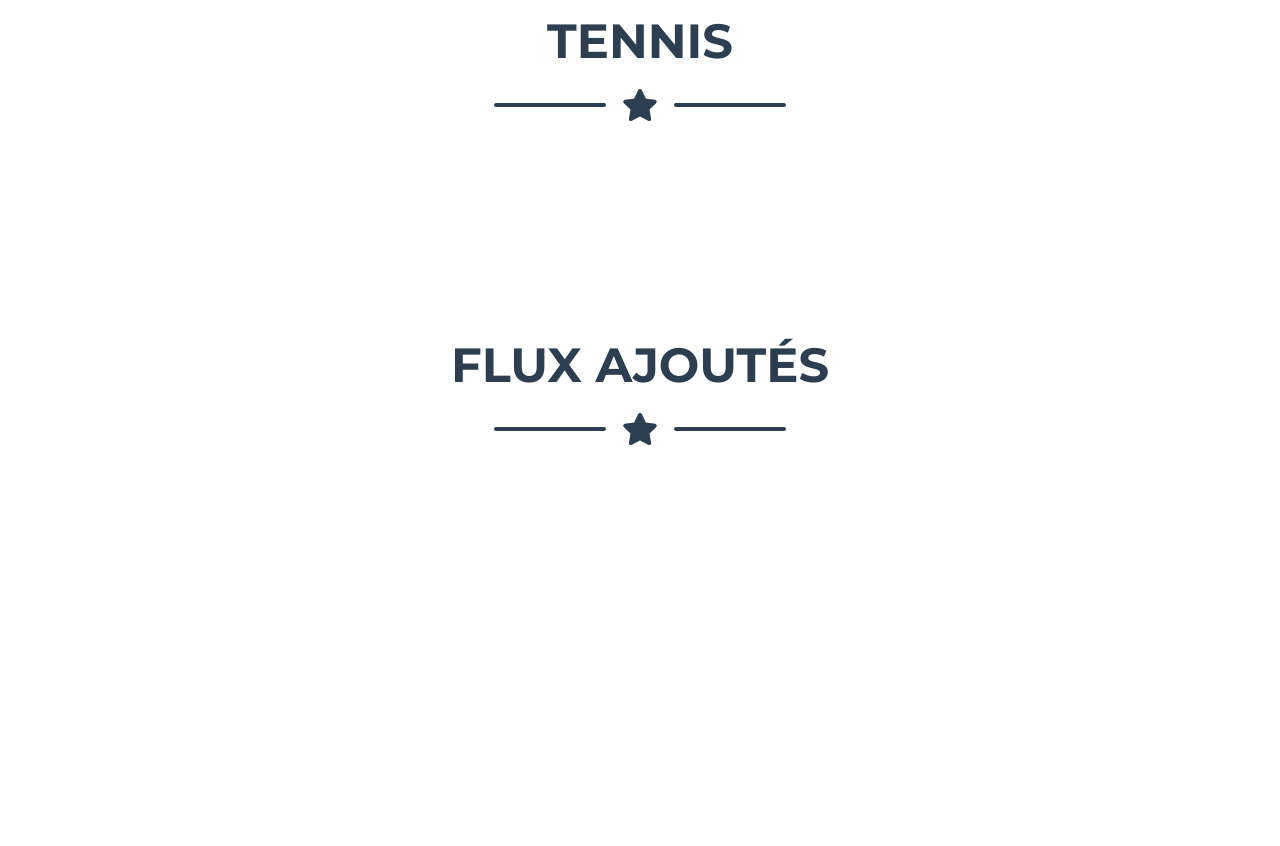
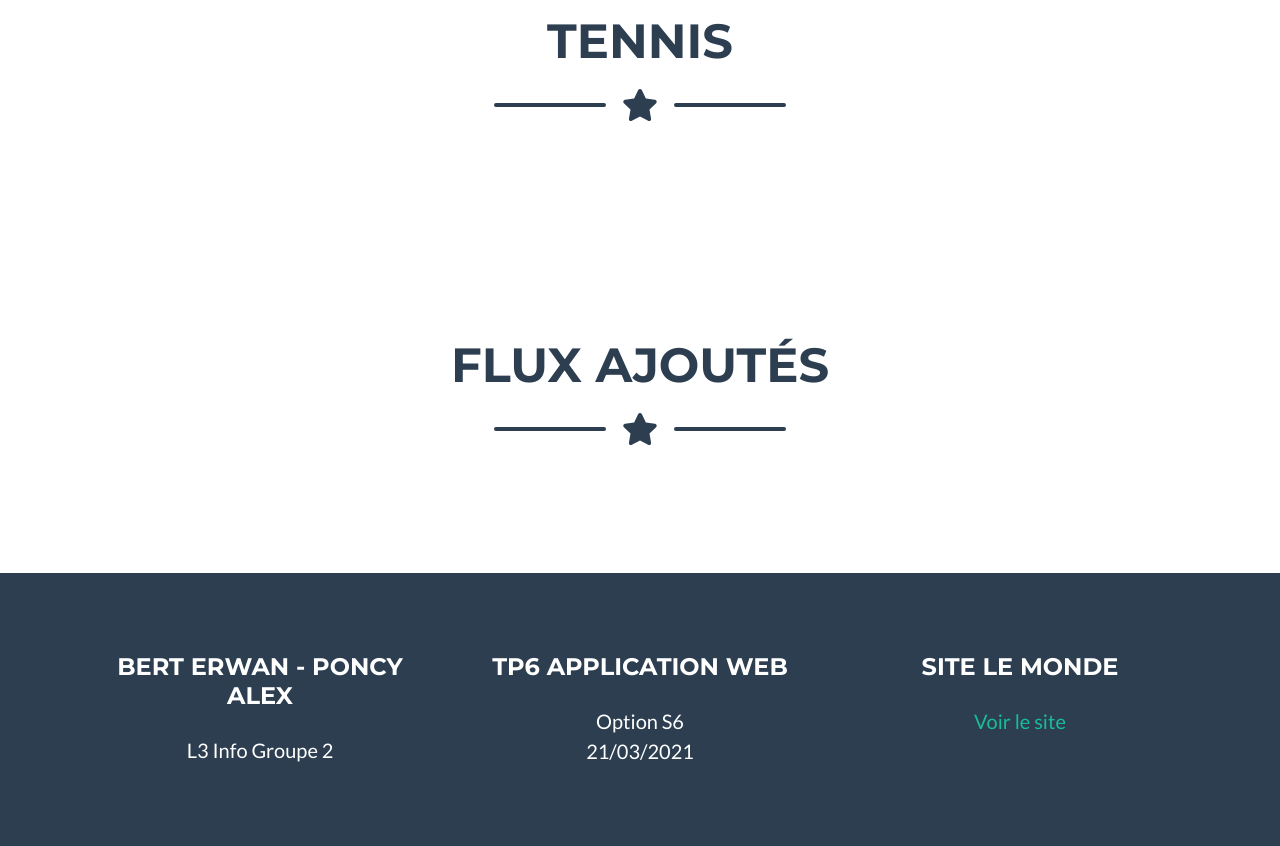
Before and after one commit to Erwan-Bert/TP6-Web-Bert-Poncy, a plain HTML site: page index.html in a window 1280 px wide. Shown: the part 1573-2419 px from the top of the page. Before the commit the page ends 2146 px from the top, so only its background shows below. Drawn offline with nearby package versions, Linux system fonts and the light colour scheme; no server answers.

Commit message:
Footer et correction

```diff
--- a/index.html
+++ b/index.html
@@ -149,8 +149,35 @@
             </div>
         </div>
     </section>
+</div>
 
-</div>
+<!-- Footer -->
+<footer class="footer text-center">
+    <div class="container">
+        <div class="row">
+            <div class="col-lg-4 mb-5 mb-lg-0">
+                <h4 class="text-uppercase mb-4">Bert Erwan - Poncy Alex</h4>
+                <p class="lead mb-0">
+                    L3 Info Groupe 2
+                </p>
+            </div>
+            <div class="col-lg-4 mb-5 mb-lg-0">
+                <h4 class="text-uppercase mb-4">TP6 Application Web</h4>
+                <p class="lead mb-0">
+                    Option S6
+                    <br>
+                    21/03/2021
+                </p>
+            </div>
+            <div class="col-lg-4">
+                <h4 class="text-uppercase mb-4">Site Le MONDE</h4>
+                <p class="lead mb-0">
+                    <a href="https://www.lemonde.fr/">Voir le site</a>
+                </p>
+            </div>
+        </div>
+    </div>
+</footer>
 
 <script src="https://cdnjs.cloudflare.com/ajax/libs/jquery/3.5.1/jquery.min.js"></script>
 <script src="https://cdn.jsdelivr.net/npm/bootstrap@4.5.3/dist/js/bootstrap.bundle.min.js"></script>
--- a/js/scripts.js
+++ b/js/scripts.js
@@ -39,7 +39,7 @@
     }
 
     // ---- Alert ajout d'un flux - Récupération du flux et ajour sur la page
-    $(document).ready(function (){
+    // $(document).ready(function (){
         $("#ajout").click(function () {
             let rss = window.prompt("entrez le flux");
 
@@ -84,7 +84,7 @@
                 });
             });
         });
-    });
+    // });
 
     // ---- Récupération du Flux LE MONDE tennis
     jQuery(function($) {
```
